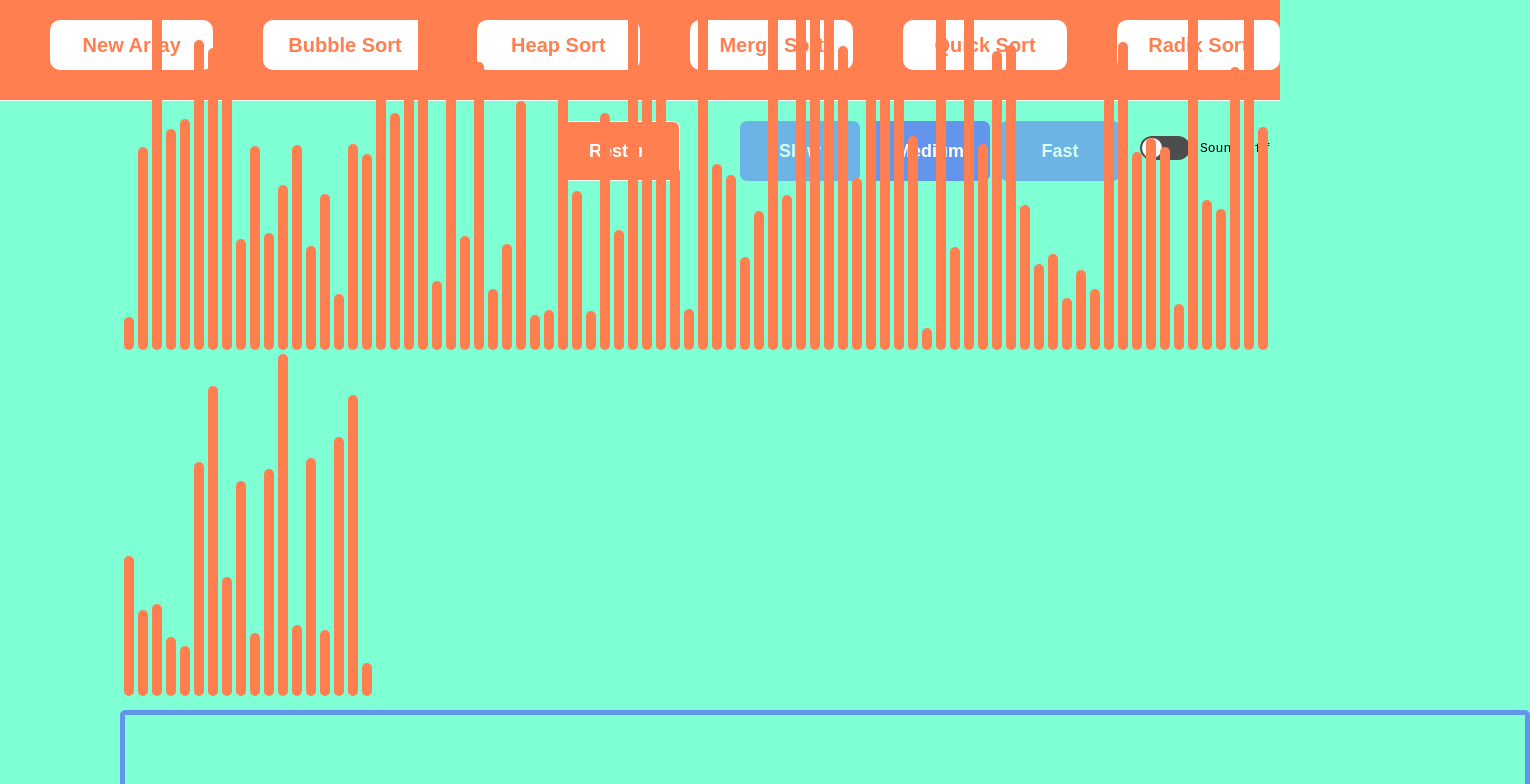
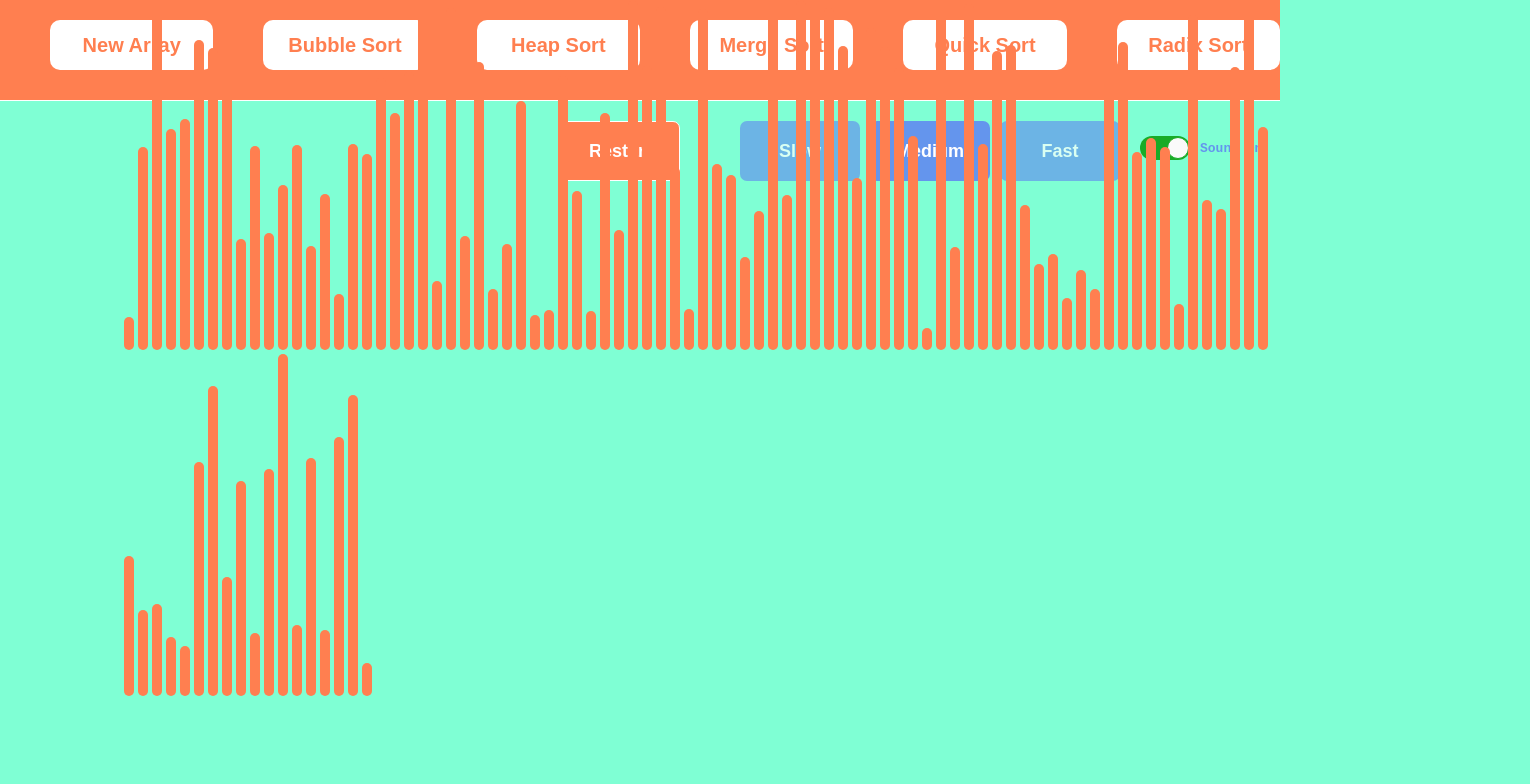
Before and after one commit to machadop1407/Sorting-Visualizer, a React (Create React App) app: page / in a window 1280 px wide. Shown: the top 784 px of the page, 1530 px wide, since content can reach past the window. Built offline with nearby package versions, Linux system fonts and the light colour scheme; no server answers; the HTML template or start-up script is replaced by a standard one.

Commit message:
made final changes

```diff
--- a/src/App.css
+++ b/src/App.css
@@ -1,5 +1,4 @@
-html,
-body {
+html, body {
   padding: 0;
   margin: 0;
   background-color: aquamarine;
@@ -56,6 +55,7 @@ button:focus {
 .arrayControllers #velocity {
   margin-left: 50px;
 }
+
 .arrayControllers button {
   width: 120px;
   height: 60px;
@@ -94,6 +94,8 @@ button:focus {
   position: absolute;
   margin-left: 10px;
   margin-top: 5px;
+  color: #6495ed;
+  font-weight: 800;
 }
 
 .arrayContainer {
@@ -118,7 +120,6 @@ button:focus {
   height: 70px;
   border: 5px solid #6495ed;
   border-radius: 5px;
-
   display: flex;
   justify-content: center;
   align-items: center;
--- a/src/Visualizer/SortingVisualizer.js
+++ b/src/Visualizer/SortingVisualizer.js
@@ -16,7 +16,7 @@ export default function SortingVisualizer() {
   //Animation Speed
   const [animationSpeed, setAnimationSpeed] = useState(40);
 
-  const [soundOn, setSoundOn] = useState(false);
+  const [soundOn, setSoundOn] = useState(true);
 
   //AlgorithmChosen
   const [algorithm, setAlgorithm] = useState({});
@@ -504,16 +504,16 @@ export default function SortingVisualizer() {
           })}
       </div>
 
-      <div className="algorithmInfo">
-        {algorithm.name != undefined && (
+      {algorithm.name != undefined && (
+        <div className="algorithmInfo">
           <>
             <div id="name">Algorithm: {algorithm.name}</div>
             <div id="timeComplexity">
               Time Complexity: {algorithm.timeComplexity}{" "}
             </div>
           </>
-        )}
-      </div>
+        </div>
+      )}
     </div>
   );
 }
```
